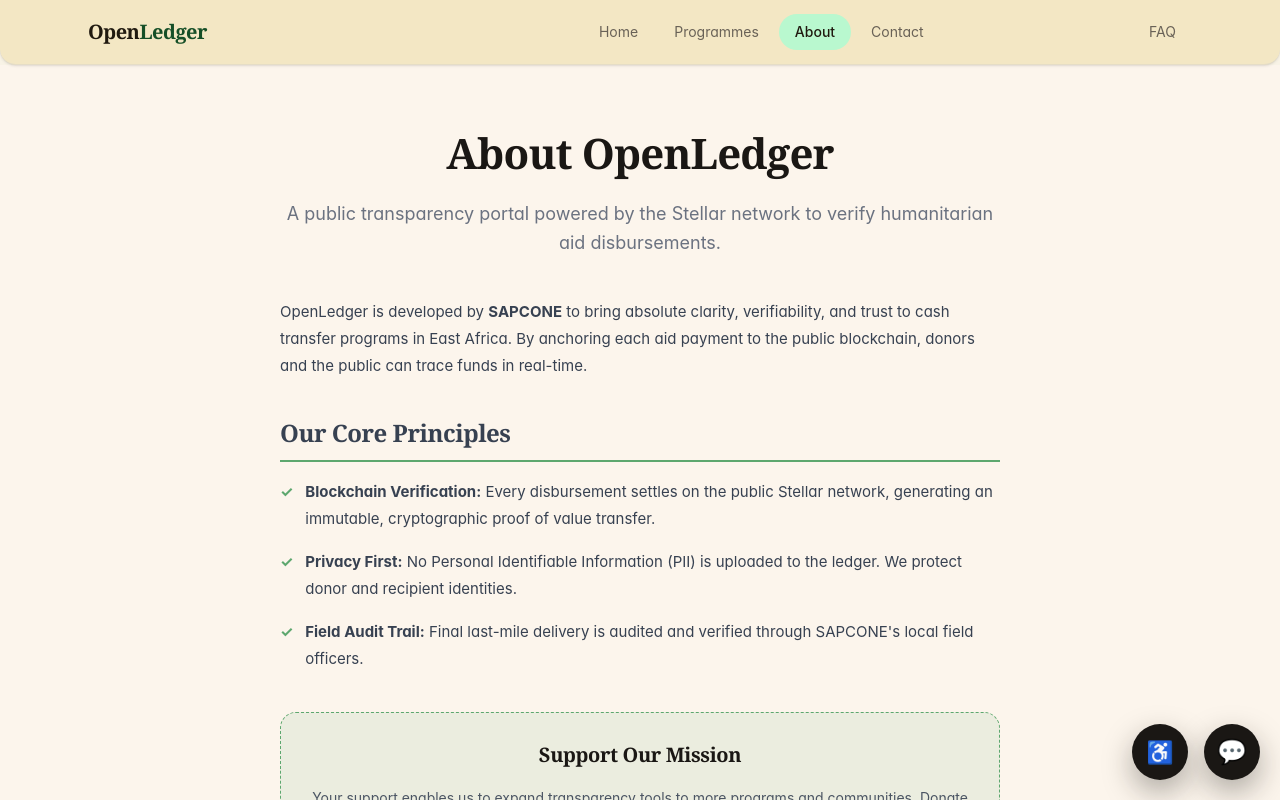
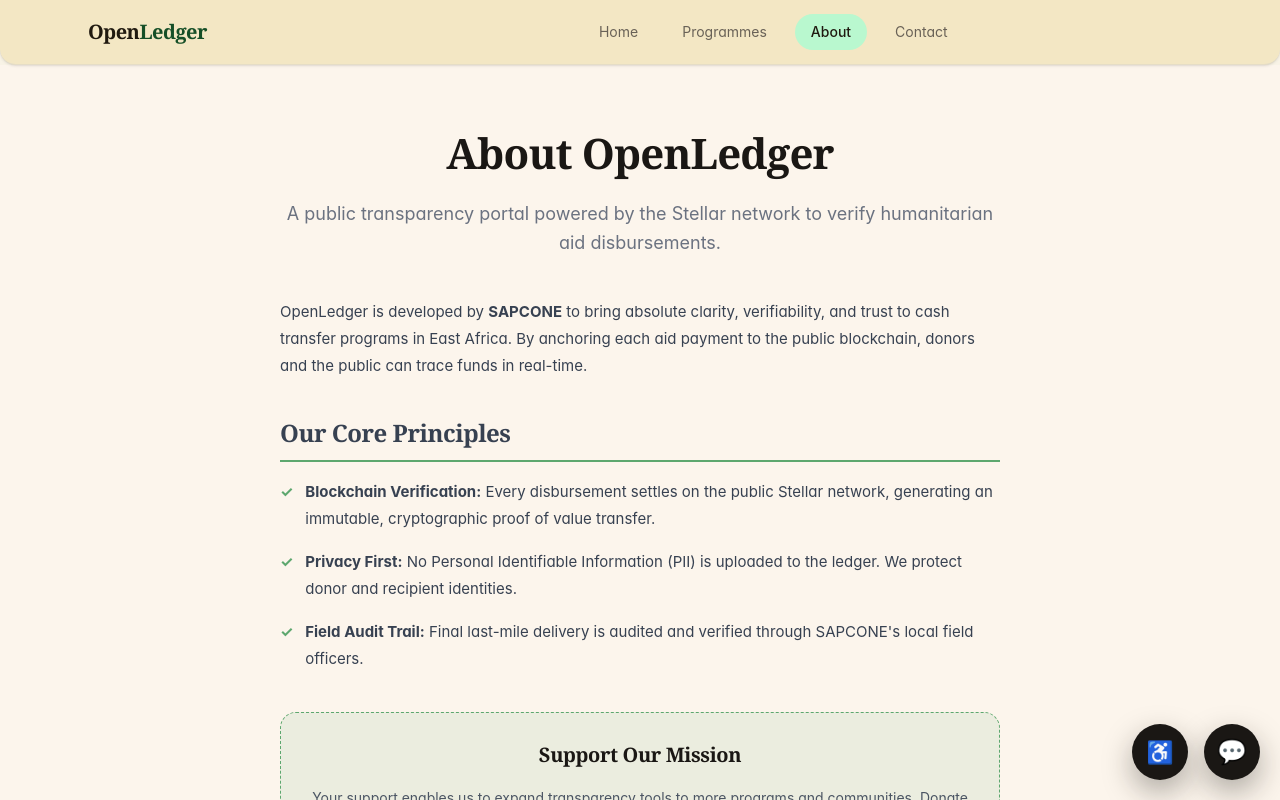
Before and after one commit to OpenLedgerCrew/openledger, a React (Vite) app in the folder frontend/: page /about in a window 1280 px wide. Shown: the top 800 px of the page. Built offline with nearby package versions, Linux system fonts and the light colour scheme.

Commit message:
"fix : header fixing"

```diff
--- a/frontend/src/components/Header.tsx
+++ b/frontend/src/components/Header.tsx
@@ -21,7 +21,7 @@
       <div className="mx-auto flex h-16 max-w-6xl items-center gap-6 px-4 sm:px-6">
         <Logo />
         <div className="h-6 w-82 "></div>
-        <nav className="hidden items-center gap-1 md:flex">
+        <nav className="hidden items-center gap-3 md:flex">
           {NAV.map((item) => (
             <NavLink
               key={item.to}
@@ -41,32 +41,6 @@
             </NavLink>
           ))}
         </nav>
-
-        <div className="ml-auto flex items-center gap-3">
-          <NavLink
-            to="/frequentlyAskedQuestions"
-            className={({ isActive }: { isActive?: boolean }) =>
-              cn(
-                "rounded-full px-4 py-2 text-sm transition-colors duration-200",
-                isActive
-                  ? "font-medium text-foreground bg-green-200"
-                  : "text-muted-foreground hover:text-foreground hover:bg-green-100 hover:text-green-800",
-              )
-            }
-          >
-            FAQ
-          </NavLink>
-          {showSearch && (
-            <div className="relative hidden sm:block">
-              <Search className="pointer-events-none absolute left-2.5 top-1/2 h-4 w-4 -translate-y-1/2 text-muted-foreground" />
-              <input
-                type="search"
-                placeholder="Search"
-                className="h-9 w-56 rounded-md border border-input bg-card pl-8 pr-3 text-sm text-foreground outline-none placeholder:text-muted-foreground focus-visible:ring-1 focus-visible:ring-ring"
-              />
-            </div>
-          )}
-        </div>
       </div>
     </header>
   );
```
